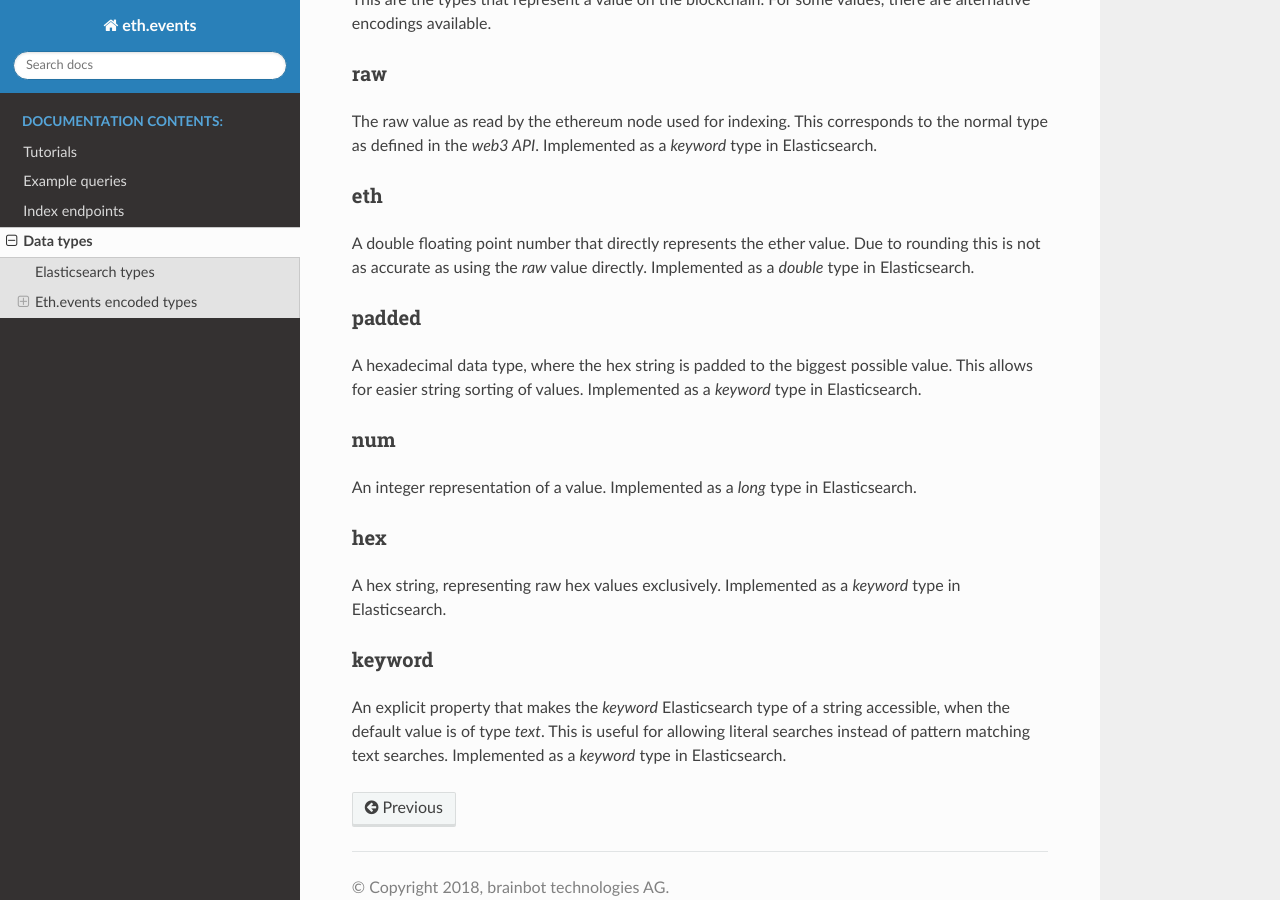
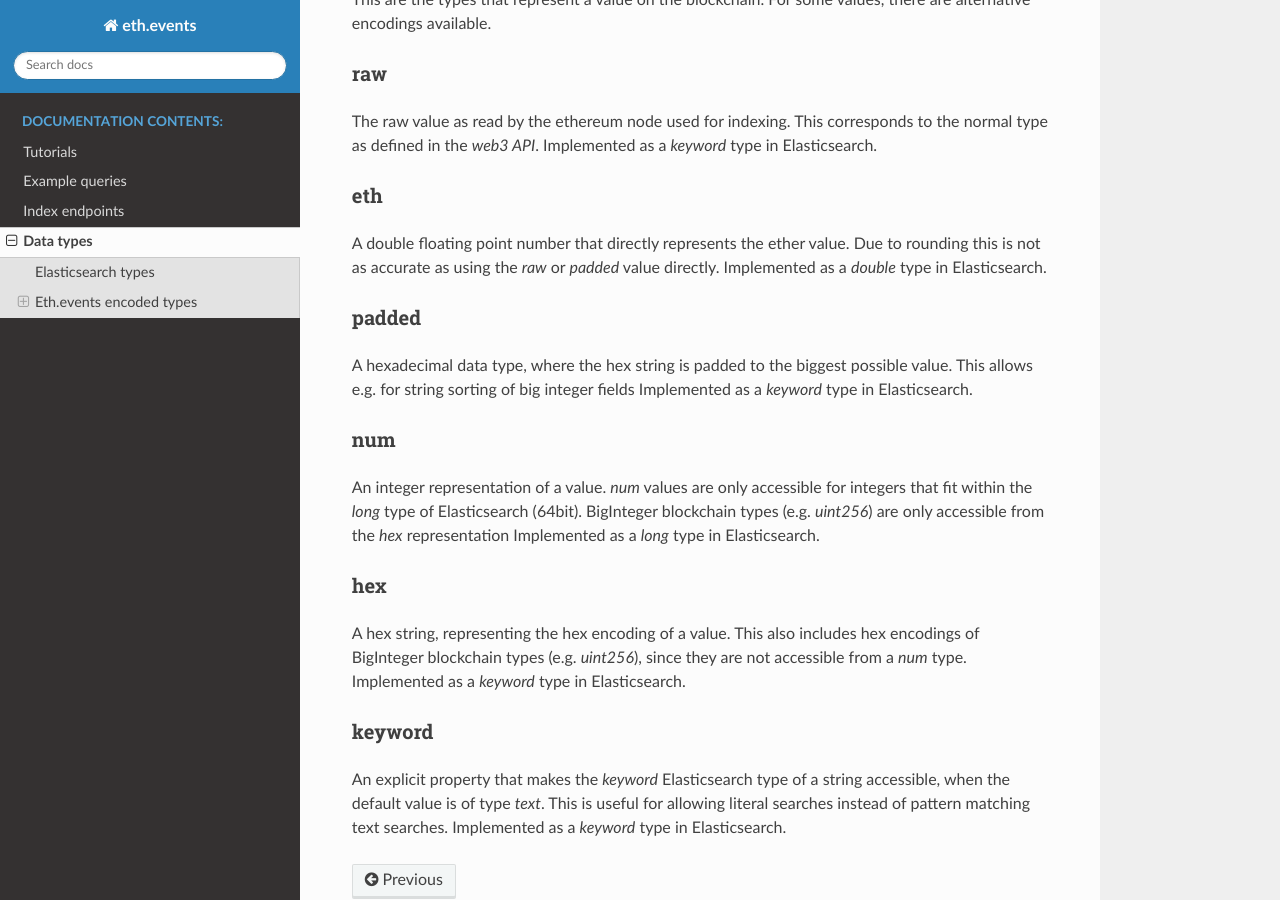
Before and after one commit to brainbot-com/ethevents, a Sphinx documentation site: the page built from docs/data-types/index.rst, in a window 1280 px wide and 900 px high, scrolled down 428 px. Built offline with Sphinx 7.4.7 and the Read the Docs theme 2.0.0, drawn with Linux system fonts in a browser that asks for light colours.

Commit message:
Add integer specs for data types

```diff
--- a/docs/data-types/index.rst
+++ b/docs/data-types/index.rst
@@ -25,23 +25,24 @@ Implemented as a `keyword` type in Elasticsearch.
 eth
 """
 A double floating point number that directly represents the ether value. Due to rounding this
-is not as accurate as using the `raw` value directly.
+is not as accurate as using the `raw` or `padded` value directly.
 Implemented as a `double` type in Elasticsearch.
 
 padded
 """"""
 A hexadecimal data type, where the hex string is padded to the biggest possible value.
-This allows for easier string sorting of values.
+This allows e.g. for string sorting of big integer fields
 Implemented as a `keyword` type in Elasticsearch.
 
 num
 """
-An integer representation of a value.
+An integer representation of a value. `num` values are only accessible for integers that fit within the `long` type
+of Elasticsearch (64bit). BigInteger blockchain types (e.g. `uint256`) are only accessible from the `hex` representation
 Implemented as a `long` type in Elasticsearch.
 
 hex
 """
-A hex string, representing raw hex values exclusively.
+A hex string, representing the hex encoding of a value. This also includes hex encodings of BigInteger blockchain types (e.g. `uint256`), since they are not accessible from a `num` type.
 Implemented as a `keyword` type in Elasticsearch.
 
 keyword
```
